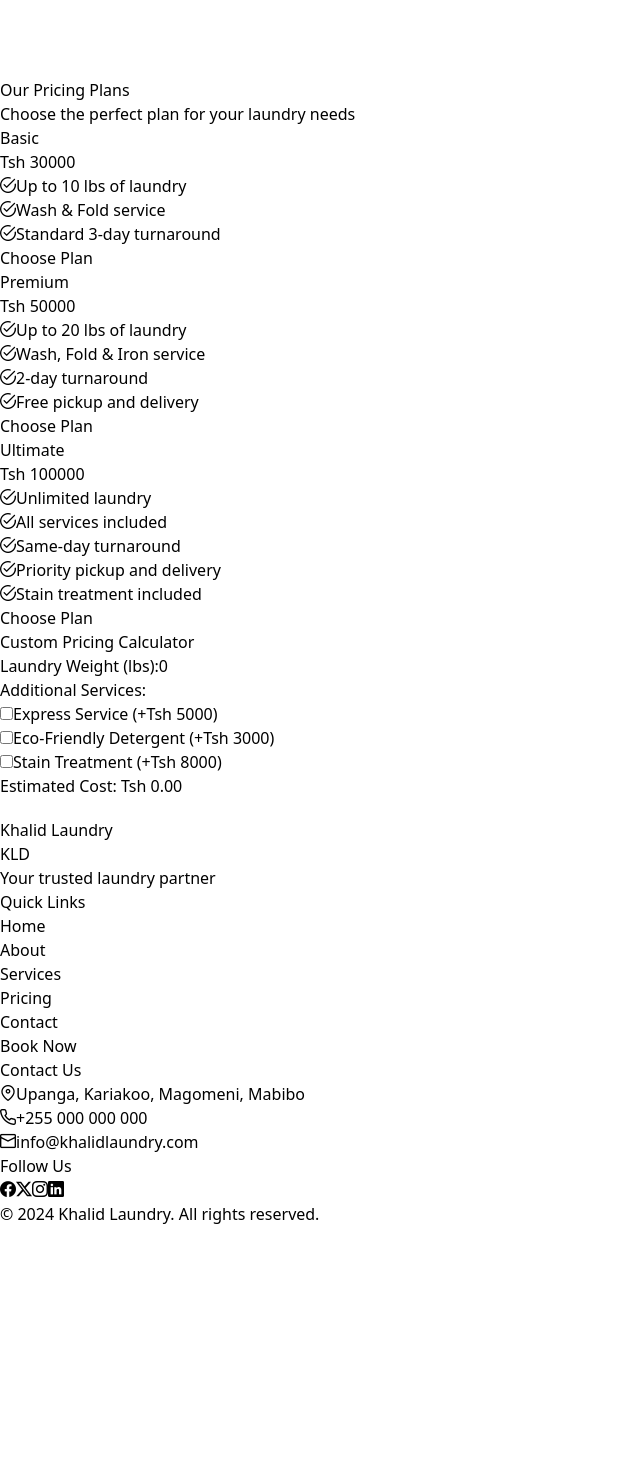
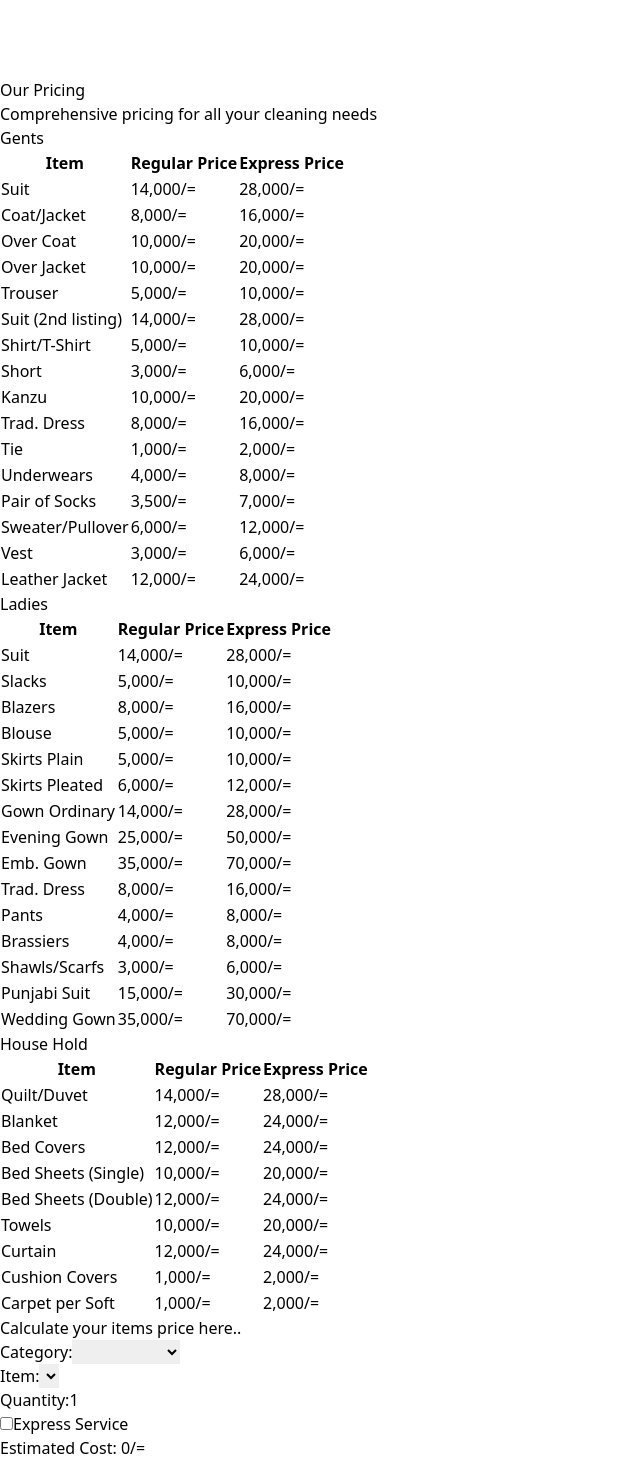
Before and after one commit to abdulqadirmsingi/khalid_laundry, a Vue app: page /pricing in a window 1280 px wide. Shown: the part 180-1650 px from the top of the page, without its empty margins (0-640 px from the left). Before the commit the page ends 1406 px from the top, so only its background shows below. Built offline with nearby package versions, Linux system fonts and the light colour scheme.

Commit message:
added new changes according to customer

```diff
--- a/src/components/Footer.vue
+++ b/src/components/Footer.vue
@@ -3,7 +3,7 @@
     <div class="container mx-auto px-4 py-8">
       <div class="grid grid-cols-1 md:grid-cols-4 gap-8">
         <div>
-          <h3 class="text-xl font-semibold mb-4">Khalid Laundry</h3>
+          <h3 class="text-xl font-semibold mb-4">Khalid Cleaning Company Ltd</h3>
           <div class="flex items-center space-x-2 mb-4">
             <div class="flex flex-col space-y-1">
               <div class="w-4 h-0.5 bg-white"></div>
@@ -34,11 +34,11 @@
           <ul class="space-y-2">
             <li class="flex items-center">
               <i class="pi pi-map-marker mr-2"></i>
-              <span>Upanga, Kariakoo, Magomeni, Mabibo</span>
+              <span>Upanga, Senegal Road</span>
             </li>
             <li class="flex items-center">
               <i class="pi pi-phone mr-2"></i>
-              <span>+255 000 000 000</span>
+              <span>+255 754 698 848</span>
             </li>
             <li class="flex items-center">
               <i class="pi pi-envelope mr-2"></i>
--- a/src/views/PricingView.vue
+++ b/src/views/PricingView.vue
@@ -1,67 +1,64 @@
 <template>
-  <div class="bg-gray-100 min-h-screen py-12">
+  <div class="bg-white min-h-screen py-12">
     <div class="container mx-auto px-4">
-      <h1 class="text-5xl font-bold text-center mb-4">Our Pricing Plans</h1>
-      <p class="text-xl text-center text-gray-600 mb-12">Choose the perfect plan for your laundry needs</p>
+      <h1 class="text-5xl font-bold text-center mb-4 text-black">Our Pricing</h1>
+      <p class="text-xl text-center text-gray-600 mb-12">Comprehensive pricing for all your cleaning needs</p>
 
-      <div class="flex flex-wrap justify-center gap-8">
-        <div v-for="plan in plans" :key="plan.id"
-             class="bg-white rounded-lg shadow-xl overflow-hidden w-full md:w-80 transform transition duration-500 hover:scale-105">
-          <div class="p-8">
-            <h2 class="text-2xl font-semibold mb-2">{{ plan.name }}</h2>
-            <div class="text-5xl font-bold text-blue-600 mb-4">Tsh {{ plan.price }}<span class="text-lg text-gray-500"></span></div>
-            <ul class="mb-8">
-              <li v-for="feature in plan.features" :key="feature" class="flex items-center mb-2">
-                <i class="pi pi-check-circle text-green-500 mr-2"></i>
-                <span>{{ feature }}</span>
-              </li>
-            </ul>
-          </div>
-          <div class="px-8 pb-8">
-            <button @click="selectPlan(plan)"
-                    class="w-full bg-black text-white py-3 rounded-full font-semibold hover:bg-black transition duration-300">
-              Choose Plan
-            </button>
-          </div>
+      <!-- Pricing Tables -->
+      <div v-for="(category, index) in categories" :key="index" class="mb-12">
+        <h2 class="text-3xl font-bold mb-4">{{ category.name }}</h2>
+        <div class="overflow-x-auto">
+          <table class="w-full bg-white shadow-lg rounded-lg">
+            <thead>
+              <tr class="bg-black text-white">
+                <th class="p-3 text-left">Item</th>
+                <th class="p-3 text-center">Regular Price</th>
+                <th class="p-3 text-center">Express Price</th>
+              </tr>
+            </thead>
+            <tbody>
+              <tr v-for="item in category.items" :key="item.id" class="border-b">
+                <td class="p-3 font-semibold">{{ item.name }}</td>
+                <td class="p-3 text-center">{{ item.price.toLocaleString() }}/=</td>
+                <td class="p-3 text-center">{{ (item.price * 2).toLocaleString() }}/=</td>
+              </tr>
+            </tbody>
+          </table>
         </div>
       </div>
 
-      <div class="mt-16 bg-white p-8 rounded-lg shadow-xl max-w-2xl mx-auto">
-        <h2 class="text-3xl font-bold text-center mb-8">Custom Pricing Calculator</h2>
+      <!-- Pricing Calculator -->
+      <div class="bg-gray-100 p-8 rounded-lg shadow-lg">
+        <h2 class="text-3xl font-bold text-center mb-8">Calculate your items price here..</h2>
         <div class="flex flex-wrap -mx-4 mb-4">
-          <div class="w-full md:w-1/2 px-4 mb-4">
-            <label class="block mb-2">Laundry Weight (lbs):</label>
-            <input v-model.number="customWeight" type="number" class="w-full p-2 border rounded">
+          <div class="w-full md:w-1/3 px-4 mb-4">
+            <label class="block mb-2">Category:</label>
+            <select v-model="selectedCategory" class="w-full p-2 border rounded" @change="selectedItem = null">
+              <option v-for="category in categories" :key="category.name" :value="category">{{ category.name }}</option>
+            </select>
           </div>
-          <div class="w-full md:w-1/2 px-4 mb-4">
-            <label class="block mb-2">Additional Services:</label>
-            <div v-for="service in additionalServices" :key="service.name">
-              <label class="inline-flex items-center">
-                <input type="checkbox" v-model="service.selected" class="form-checkbox">
-                <span class="ml-2">{{ service.name }} (+Tsh {{ service.price }})</span>
-              </label>
-            </div>
+          <div class="w-full md:w-1/3 px-4 mb-4">
+            <label class="block mb-2">Item:</label>
+            <select v-model="selectedItem" class="w-full p-2 border rounded">
+              <option v-for="item in selectedCategory?.items" :key="item.id" :value="item">{{ item.name }}</option>
+            </select>
+          </div>
+          <div class="w-full md:w-1/3 px-4 mb-4">
+            <label class="block mb-2">Quantity:</label>
+            <input v-model.number="quantity" type="number" min="1" class="w-full p-2 border rounded">
           </div>
         </div>
-        <div class="text-center text-2xl font-bold">
-          Estimated Cost: Tsh {{ calculateCustomPrice.toFixed(2) }}
+        <div class="flex justify-center mb-4">
+          <label class="inline-flex items-center">
+            <input type="checkbox" v-model="isExpress" class="form-checkbox h-5 w-5 text-black">
+            <span class="ml-2">Express Service</span>
+          </label>
+        </div>
+        <div class="text-center text-2xl font-bold mt-4">
+          Estimated Cost: {{ calculateCost.toLocaleString() }}/=
         </div>
       </div>
     </div>
-
-    <transition name="modal">
-      <div v-if="selectedPlan" class="fixed inset-0 bg-black bg-opacity-50 flex items-center justify-center p-4">
-        <div class="bg-white rounded-lg p-8 max-w-md w-full">
-          <h2 class="text-3xl font-bold mb-4">Confirm Your Plan</h2>
-          <p class="mb-4">You've selected the <strong>{{ selectedPlan.name }}</strong> plan at Tsh {{ selectedPlan.price }}/month.</p>
-          <p class="mb-6">Would you like to proceed with this selection?</p>
-          <div class="flex justify-end space-x-4">
-            <button @click="selectedPlan = null" class="px-4 py-2 border rounded">Cancel</button>
-            <button @click="confirmPlan" class="px-4 py-2 bg-black text-white rounded">Confirm</button>
-          </div>
-        </div>
-      </div>
-    </transition>
   </div>
 </template>
 
@@ -70,76 +67,75 @@ export default {
   name: 'Pricing',
   data() {
     return {
-      plans: [
+      categories: [
         {
-          id: 1,
-          name: 'Basic',
-          price: 30000,
-          features: [
-            'Up to 10 lbs of laundry',
-            'Wash & Fold service',
-            'Standard 3-day turnaround'
+          name: 'Gents',
+          items: [
+            { id: 1, name: 'Suit', price: 14000 },
+            { id: 2, name: 'Coat/Jacket', price: 8000 },
+            { id: 3, name: 'Over Coat', price: 10000 },
+            { id: 4, name: 'Over Jacket', price: 10000 },
+            { id: 5, name: 'Trouser', price: 5000 },
+            { id: 6, name: 'Suit (2nd listing)', price: 14000 },
+            { id: 7, name: 'Shirt/T-Shirt', price: 5000 },
+            { id: 8, name: 'Short', price: 3000 },
+            { id: 9, name: 'Kanzu', price: 10000 },
+            { id: 10, name: 'Trad. Dress', price: 8000 },
+            { id: 11, name: 'Tie', price: 1000 },
+            { id: 12, name: 'Underwears', price: 4000 },
+            { id: 13, name: 'Pair of Socks', price: 3500 },
+            { id: 14, name: 'Sweater/Pullover', price: 6000 },
+            { id: 15, name: 'Vest', price: 3000 },
+            { id: 16, name: 'Leather Jacket', price: 12000 },
           ]
         },
         {
-          id: 2,
-          name: 'Premium',
-          price: 50000,
-          features: [
-            'Up to 20 lbs of laundry',
-            'Wash, Fold & Iron service',
-            '2-day turnaround',
-            'Free pickup and delivery'
+          name: 'Ladies',
+          items: [
+            { id: 17, name: 'Suit', price: 14000 },
+            { id: 18, name: 'Slacks', price: 5000 },
+            { id: 19, name: 'Blazers', price: 8000 },
+            { id: 20, name: 'Blouse', price: 5000 },
+            { id: 21, name: 'Skirts Plain', price: 5000 },
+            { id: 22, name: 'Skirts Pleated', price: 6000 },
+            { id: 23, name: 'Gown Ordinary', price: 14000 },
+            { id: 24, name: 'Evening Gown', price: 25000 },
+            { id: 25, name: 'Emb. Gown', price: 35000 },
+            { id: 26, name: 'Trad. Dress', price: 8000 },
+            { id: 27, name: 'Pants', price: 4000 },
+            { id: 28, name: 'Brassiers', price: 4000 },
+            { id: 29, name: 'Shawls/Scarfs', price: 3000 },
+            { id: 30, name: 'Punjabi Suit', price: 15000 },
+            { id: 31, name: 'Wedding Gown', price: 35000 },
           ]
         },
         {
-          id: 3,
-          name: 'Ultimate',
-          price: 100000,
-          features: [
-            'Unlimited laundry',
-            'All services included',
-            'Same-day turnaround',
-            'Priority pickup and delivery',
-            'Stain treatment included'
+          name: 'House Hold',
+          items: [
+            { id: 32, name: 'Quilt/Duvet', price: 14000 },
+            { id: 33, name: 'Blanket', price: 12000 },
+            { id: 34, name: 'Bed Covers', price: 12000 },
+            { id: 35, name: 'Bed Sheets (Single)', price: 10000 },
+            { id: 36, name: 'Bed Sheets (Double)', price: 12000 },
+            { id: 37, name: 'Towels', price: 10000 },
+            { id: 38, name: 'Curtain', price: 12000 },
+            { id: 39, name: 'Cushion Covers', price: 1000 },
+            { id: 40, name: 'Carpet per Soft', price: 1000 },
           ]
         }
       ],
-      selectedPlan: null,
-      customWeight: 0,
-      additionalServices: [
-        { name: 'Express Service', price: 5000, selected: false },
-        { name: 'Eco-Friendly Detergent', price: 3000, selected: false },
-        { name: 'Stain Treatment', price: 8000, selected: false },
-      ]
+      selectedCategory: null,
+      selectedItem: null,
+      quantity: 1,
+      isExpress: false
     }
   },
   computed: {
-    calculateCustomPrice() {
-      let basePrice = this.customWeight * 2.5; //
-      let additionalCost = this.additionalServices.reduce((total, service) => {
-        return total + (service.selected ? service.price : 0);
-      }, 0);
-      return basePrice + additionalCost;
-    }
-  },
-  methods: {
-    selectPlan(plan) {
-      this.selectedPlan = plan;
-    },
-    confirmPlan() {
-      console.log('Plan confirmed:', this.selectedPlan);
-      this.selectedPlan = null;
+    calculateCost() {
+      if (!this.selectedItem || this.quantity <= 0) return 0;
+      let basePrice = this.selectedItem.price * this.quantity;
+      return this.isExpress ? basePrice * 2 : basePrice;
     }
   }
 }
 </script>
-
-<style scoped>
-.modal-enter-active, .modal-leave-active {
-  transition: opacity 0.3s;
-}
-.modal-enter-from, .modal-leave-to {
-  opacity: 0;
-}
-</style>
--- a/src/views/ServiceView.vue
+++ b/src/views/ServiceView.vue
@@ -4,7 +4,8 @@
       <h1 class="text-5xl font-bold text-center mb-4">Our Services</h1>
       <p class="text-xl text-center text-gray-600 mb-12">Experience the best in laundry care with our premium services</p>
 
-      <div class="grid grid-cols-1 md:grid-cols-2 lg:grid-cols-3 gap-8">
+      <!-- Services Section -->
+      <div class="grid grid-cols-1 md:grid-cols-2 lg:grid-cols-3 gap-8 mb-12">
         <div v-for="service in services" :key="service.id"
              class="bg-white p-6 rounded-lg shadow-lg transition-all duration-300 hover:shadow-2xl hover:-translate-y-2">
           <div class="flex items-center mb-4">
@@ -27,48 +28,27 @@
         </div>
       </div>
 
-      <div class="mt-16">
-        <h2 class="text-3xl font-bold text-center mb-8">Service Comparison</h2>
-        <div class="overflow-x-auto">
-          <table class="w-full bg-white shadow-lg rounded-lg">
-            <thead>
-              <tr class="bg-gray-200">
-                <th class="p-3 text-left">Service</th>
-                <th v-for="service in services" :key="service.id" class="p-3 text-center">{{ service.name }}</th>
-              </tr>
-            </thead>
-            <tbody>
-              <tr v-for="(row, index) in comparisonTable" :key="index" :class="index % 2 === 0 ? 'bg-gray-50' : ''">
-                <td class="p-3 font-semibold">{{ row.feature }}</td>
-                <td v-for="service in services" :key="service.id" class="p-3 text-center">
-                  <i :class="row[service.id] ? 'pi pi-check-circle text-green-500' : 'pi pi-times-circle text-red-500'"></i>
-                </td>
-              </tr>
-            </tbody>
-          </table>
+      <!-- Categories Section -->
+      <h2 class="text-4xl font-bold text-center mb-8">Our Cleaning Categories</h2>
+      <div class="grid grid-cols-1 md:grid-cols-2 lg:grid-cols-3 gap-8">
+        <div v-for="category in categories" :key="category.name"
+             class="bg-white p-6 rounded-lg shadow-lg transition-all duration-300 hover:shadow-2xl hover:-translate-y-2">
+          <h2 class="text-2xl font-semibold mb-4 text-black">{{ category.name }}</h2>
+          <ul class="text-sm text-gray-600 mb-4">
+            <li v-for="item in category.items.slice(0, 5)" :key="item.id" class="mb-2">
+              {{ item.name }}
+            </li>
+            <li v-if="category.items.length > 5" class="italic">
+              ...and {{ category.items.length - 5 }} more items
+            </li>
+          </ul>
+          <button @click="showCategoryDetails(category)"
+                  class="w-full bg-black text-white py-2 rounded-lg hover:bg-gray-800 transition duration-300">
+            View All Items
+          </button>
         </div>
       </div>
-      </div>
-      <!-- Interactive Service Calculator -->
-      <!-- <div class="mt-16 bg-white p-8 rounded-lg shadow-lg">
-        <h2 class="text-3xl font-bold text-center mb-8">Service Calculator</h2>
-        <div class="flex flex-wrap -mx-4">
-          <div class="w-full md:w-1/2 px-4 mb-4">
-            <label class="block mb-2">Select Service:</label>
-            <select v-model="selectedService" class="w-full p-2 border rounded">
-              <option v-for="service in services" :key="service.id" :value="service">{{ service.name }}</option>
-            </select>
-          </div>
-          <div class="w-full md:w-1/2 px-4 mb-4">
-            <label class="block mb-2">Quantity (lbs or items):</label>
-            <input v-model.number="quantity" type="number" class="w-full p-2 border rounded">
-          </div>
-        </div>
-        <div class="text-center text-2xl font-bold mt-4">
-          Estimated Cost: ${{ calculateCost.toFixed(2) }}
-        </div>
-      </div>
-     -->
+    </div>
 
     <!-- Service Details Modal -->
     <transition name="modal">
@@ -83,6 +63,24 @@
             </li>
           </ul>
           <button @click="selectedServiceDetails = null" class="bg-black text-white py-2 px-4 rounded-lg hover:bg-black transition duration-300">
+            Close
+          </button>
+        </div>
+      </div>
+    </transition>
+
+    <!-- Category Details Modal -->
+    <transition name="modal">
+      <div v-if="selectedCategory" class="fixed inset-0 bg-black bg-opacity-50 flex items-center justify-center p-4">
+        <div class="bg-white rounded-lg p-8 max-w-lg w-full">
+          <h2 class="text-3xl font-bold mb-4">{{ selectedCategory.name }}</h2>
+          <ul class="mb-4">
+            <li v-for="item in selectedCategory.items" :key="item.id" class="flex items-center justify-between mb-2">
+              <span>{{ item.name }}</span>
+              <span class="font-semibold">{{ item.price.toLocaleString() }}/=</span>
+            </li>
+          </ul>
+          <button @click="selectedCategory = null" class="bg-black text-white py-2 px-4 rounded-lg hover:bg-gray-800 transition duration-300">
             Close
           </button>
         </div>
@@ -115,27 +113,8 @@ export default {
           features: ['Stain pre-treatment', 'Gentle cleaning process', 'Pressed and ready to wear'],
           pricePerUnit: 6.00
         },
-
         {
-          id: 4,
-          name: 'Pickup & Delivery',
-          description: 'Convenient pickup and delivery services to save you time and effort.',
-          icon: 'pi-car',
-          bgColor: 'bg-red-500',
-          features: ['Scheduled pickups', 'Real-time tracking', 'Contactless delivery'],
-          pricePerUnit: 5.00
-        },
-        {
-          id: 5,
-          name: 'Stain Removal',
-          description: 'Specialized stain removal techniques for tough and stubborn stains.',
-          icon: 'pi-eraser',
-          bgColor: 'bg-yellow-500',
-          features: ['Advanced stain treatments', 'Expert technicians', 'Satisfaction guarantee'],
-          pricePerUnit: 10.00
-        },
-        {
-          id: 6,
+          id: 3,
           name: 'Express Service',
           description: 'Quick turnaround for urgent laundry needs.',
           icon: 'pi-bolt',
@@ -144,27 +123,74 @@ export default {
           pricePerUnit: 4.00
         }
       ],
-      comparisonTable: [
-        { feature: 'Next-day service', 1: true, 2: true, 3: false, 4: true, 5: true, 6: true },
-        { feature: 'Eco-friendly', 1: true, 2: true, 3: true, 4: true, 5: false, 6: true },
-        { feature: 'Stain treatment', 1: false, 2: true, 3: false, 4: false, 5: true, 6: false },
-        { feature: 'Home delivery', 1: true, 2: true, 3: true, 4: true, 5: true, 6: true },
-        { feature: 'Satisfaction guarantee', 1: true, 2: true, 3: true, 4: true, 5: true, 6: true },
+      categories: [
+        {
+          name: 'Gents',
+          items: [
+            { id: 1, name: 'Suit', price: 14000 },
+            { id: 2, name: 'Coat/Jacket', price: 8000 },
+            { id: 3, name: 'Over Coat', price: 10000 },
+            { id: 4, name: 'Over Jacket', price: 10000 },
+            { id: 5, name: 'Trouser', price: 5000 },
+            { id: 6, name: 'Shirt/T-Shirt', price: 5000 },
+            { id: 7, name: 'Short', price: 3000 },
+            { id: 8, name: 'Kanzu', price: 10000 },
+            { id: 9, name: 'Trad. Dress', price: 8000 },
+            { id: 10, name: 'Tie', price: 1000 },
+            { id: 11, name: 'Underwears', price: 4000 },
+            { id: 12, name: 'Pair of Socks', price: 3500 },
+            { id: 13, name: 'Sweater/Pullover', price: 6000 },
+            { id: 14, name: 'Vest', price: 3000 },
+            { id: 15, name: 'Leather Jacket', price: 12000 },
+          ]
+        },
+        {
+          name: 'Ladies',
+          items: [
+            { id: 16, name: 'Suit', price: 14000 },
+            { id: 17, name: 'Slacks', price: 5000 },
+            { id: 18, name: 'Blazers', price: 8000 },
+            { id: 19, name: 'Blouse', price: 5000 },
+            { id: 20, name: 'Skirts Plain', price: 5000 },
+            { id: 21, name: 'Skirts Pleated', price: 6000 },
+            { id: 22, name: 'Gown Ordinary', price: 14000 },
+            { id: 23, name: 'Evening Gown', price: 25000 },
+            { id: 24, name: 'Emb. Gown', price: 35000 },
+            { id: 25, name: 'Trad. Dress', price: 8000 },
+            { id: 26, name: 'Pants', price: 4000 },
+            { id: 27, name: 'Brassiers', price: 4000 },
+            { id: 28, name: 'Shawls/Scarfs', price: 3000 },
+            { id: 29, name: 'Punjabi Suit', price: 15000 },
+            { id: 30, name: 'Wedding Gown', price: 35000 },
+          ]
+        },
+        {
+          name: 'House Hold',
+          items: [
+            { id: 31, name: 'Quilt/Duvet', price: 14000 },
+            { id: 32, name: 'Blanket', price: 12000 },
+            { id: 33, name: 'Bed Covers', price: 12000 },
+            { id: 34, name: 'Bed Sheets (Single)', price: 10000 },
+            { id: 35, name: 'Bed Sheets (Double)', price: 12000 },
+            { id: 36, name: 'Towels', price: 10000 },
+            { id: 37, name: 'Curtain', price: 12000 },
+            { id: 38, name: 'Cushion Covers', price: 1000 },
+            { id: 39, name: 'Carpet per Soft', price: 1000 },
+          ]
+        }
       ],
       selectedServiceDetails: null,
+      selectedCategory: null,
       selectedService: null,
       quantity: 1
-    }
-  },
-  computed: {
-    calculateCost() {
-      if (!this.selectedService || !this.quantity) return 0;
-      return this.selectedService.pricePerUnit * this.quantity;
     }
   },
   methods: {
     showServiceDetails(service) {
       this.selectedServiceDetails = service;
+    },
+    showCategoryDetails(category) {
+      this.selectedCategory = category;
     }
   }
 }
```
Also changed, not shown: src/components/Home.vue (+16 -12 lines), src/views/ContactView.vue (+4 -3 lines).
